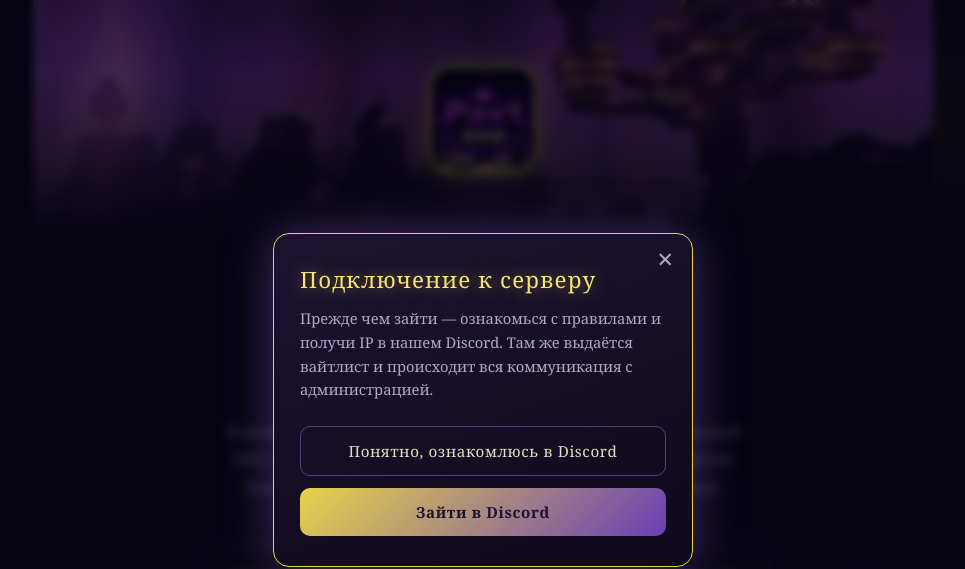
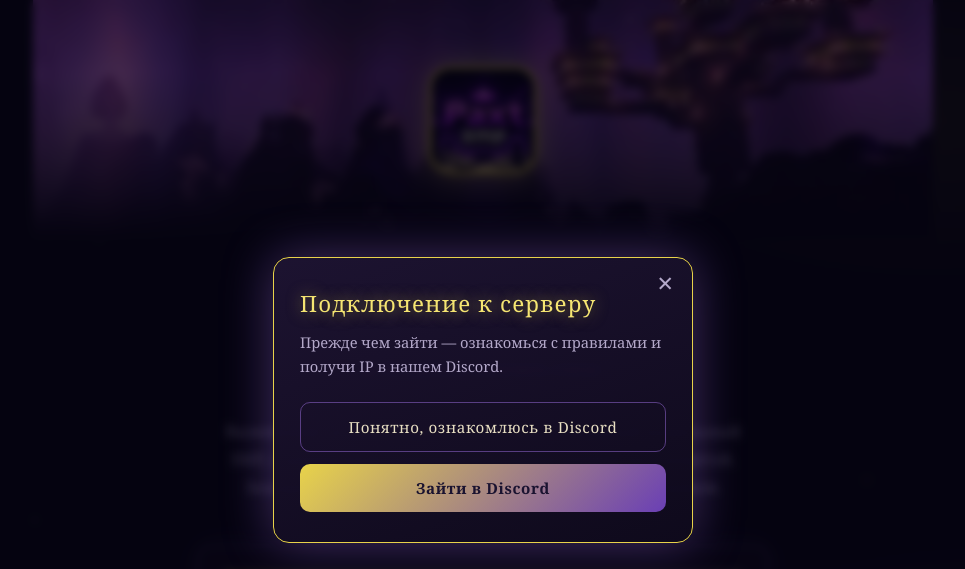
Before and after one commit to lostenq-pixel/paxtsmp-site, a plain HTML site: page index.html in a window 1280 px wide. Both pictures are taken after a click on the button "Как подключиться". Shown: the top 569 px of the page, without its empty margins (157-1122 px from the left). Drawn offline with Linux system fonts and the light colour scheme; no server answers.

Commit message:
Restore index.html content
Restored the original content of index.html after it was removed.

```diff
--- a/index.html
+++ b/index.html
@@ -410,7 +410,7 @@
     <div class="modal">
       <button class="modal-close" onclick="closeModal()">✕</button>
       <h2>Подключение к серверу</h2>
-      <p>Прежде чем зайти — ознакомься с правилами и получи IP в нашем Discord. Там же выдаётся вайтлист и происходит вся коммуникация с администрацией.</p>
+      <p>Прежде чем зайти — ознакомься с правилами и получи IP в нашем Discord.</p>
       <div class="modal-actions">
         <button class="modal-btn secondary" onclick="closeModal()">Понятно, ознакомлюсь в Discord</button>
         <a href="https://discord.gg/ВАША_ССЫЛКА" target="_blank" class="modal-btn primary">Зайти в Discord</a>
```
